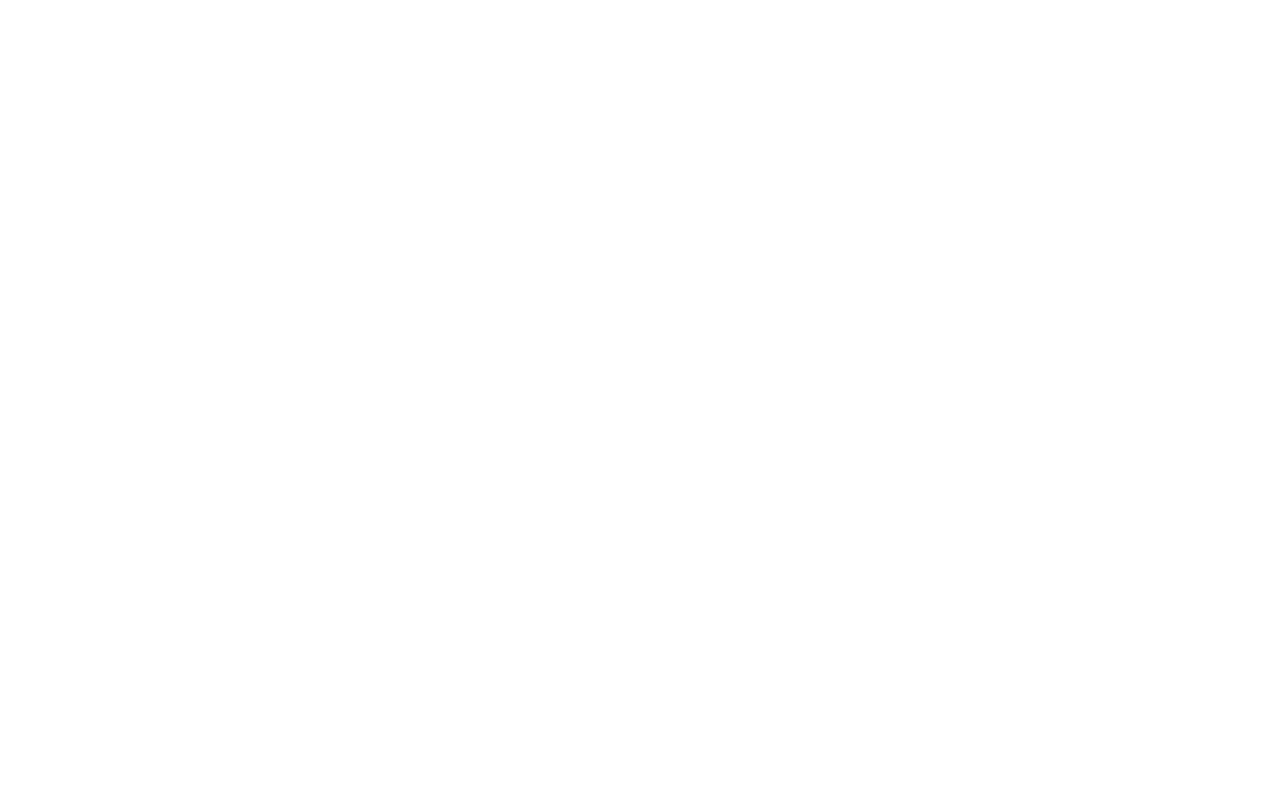
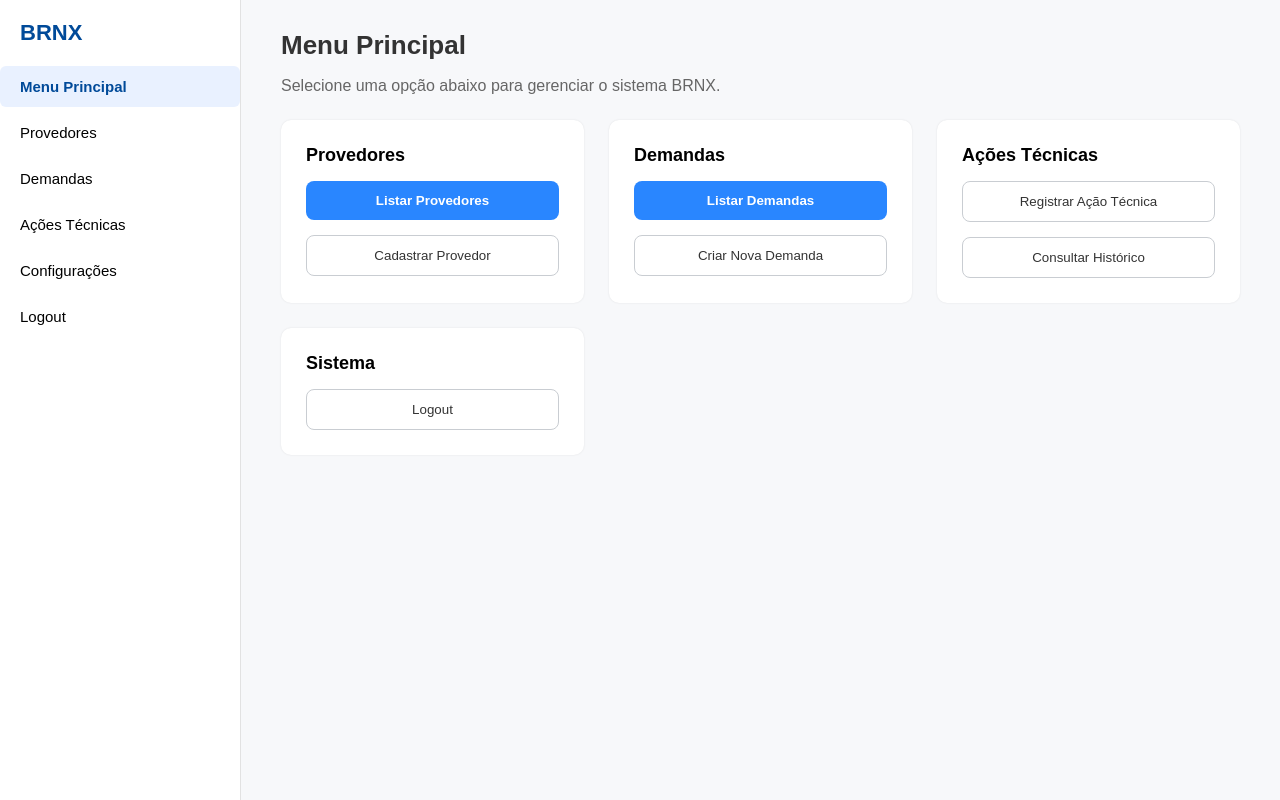
Before and after one commit to Luizfelipenog/BRNX-Teste, a React (Vite) app in the folder frontend/: page /Menu in a window 1280 px wide. Before the commit this address had no page. Built offline with nearby package versions, Linux system fonts and the light colour scheme.

Commit message:
tela menu-css

```diff
--- a/frontend/src/App.tsx
+++ b/frontend/src/App.tsx
@@ -1,11 +1,14 @@
 import { Routes, Route } from "react-router-dom";
 import Home from "./pages/Home/Home";
+import Menu from "./pages/Menu/Menu";
 
 
 export default function App() {
   return (
     <Routes>
       <Route path="/" element={<Home />} />
+      <Route path="/Menu" element={<Menu />} />
+
     </Routes>
   );
 }
--- a/frontend/src/pages/Home/Home.tsx
+++ b/frontend/src/pages/Home/Home.tsx
@@ -16,7 +16,7 @@
     setSenha("");
 
 
-    navigate("/menu");
+    navigate("/Menu");
   }
   return (
   <div className="home-container">
--- /dev/null
+++ b/frontend/src/pages/Menu/Menu.css
@@ -0,0 +1,129 @@
+/* LAYOUT GERAL */
+.menu-container {
+  display: flex;
+  height: 100vh;
+  width: 100%;
+  background: #f7f8fa;
+  font-family: Arial, Helvetica, sans-serif;
+}
+
+/* SIDEBAR */
+.sidebar {
+  width: 240px;
+  background: #fff;
+  border-right: 1px solid #e2e2e2;
+  display: flex;
+  flex-direction: column;
+  padding: 20px 0;
+}
+
+.sidebar-header {
+  padding: 0 20px 20px 20px;
+  font-size: 22px;
+  font-weight: bold;
+  color: #004a99;
+}
+
+.sidebar-nav {
+  display: flex;
+  flex-direction: column;
+  gap: 5px;
+}
+
+.sidebar-nav button {
+  background: none;
+  border: none;
+  padding: 12px 20px;
+  text-align: left;
+  font-size: 15px;
+  cursor: pointer;
+  border-radius: 6px;
+  transition: 0.2s;
+}
+
+.sidebar-nav button:hover {
+  background: #e9f1ff;
+}
+
+.sidebar-nav .active {
+  background: #e9f1ff;
+  color: #004a99;
+  font-weight: bold;
+}
+
+/* MAIN CONTENT */
+.main-content {
+  flex: 1;
+  padding: 30px 40px;
+}
+
+.main-header h1 {
+  margin: 0;
+  font-size: 26px;
+  color: #333;
+}
+
+.main-header p {
+  color: #666;
+  margin-bottom: 25px;
+}
+
+/* GRID DOS CARDS */
+.cards-grid {
+  display: grid;
+  grid-template-columns: repeat(3, 1fr);
+  gap: 25px;
+}
+
+/* CARD */
+.card {
+  background: #fff;
+  padding: 25px;
+  border-radius: 10px;
+  box-shadow: 0px 0px 2px rgba(0, 0, 0, 0.1);
+  display: flex;
+  flex-direction: column;
+  gap: 15px;
+}
+
+.card h3 {
+  margin: 0;
+  font-size: 18px;
+}
+
+/* BOTÕES */
+.btn-primary {
+  background: #2986ff;
+  color: white;
+  border: none;
+  padding: 12px;
+  border-radius: 8px;
+  cursor: pointer;
+  font-weight: bold;
+  transition: 0.2s;
+}
+
+.btn-primary:hover {
+  background: #1d6fd6;
+}
+
+.btn-secondary {
+  background: #ffffff;
+  color: #333;
+  border: 1px solid #c9cdd2;
+  padding: 12px;
+  border-radius: 8px;
+  cursor: pointer;
+  transition: 0.2s;
+}
+
+.btn-secondary:hover {
+  background: #f1f3f5;
+}
+
+/* RESPONSIVO */
+@media (max-width: 900px) {
+  .cards-grid {
+    grid-template-columns: 1fr;
+  }
+}
--- /dev/null
+++ b/frontend/src/pages/Menu/Menu.tsx
@@ -0,0 +1,68 @@
+import "./Menu.css";
+import { useNavigate } from "react-router-dom";
+
+export default function Menu() {
+  const navigate = useNavigate();
+
+  return (
+    <div className="menu-container">
+
+      {/* SIDEBAR */}
+      <aside className="sidebar">
+        <div className="sidebar-header">
+          <span className="sidebar-logo">BRNX</span>
+        </div>
+
+        <nav className="sidebar-nav">
+          <button className="active">Menu Principal</button>
+          <button>Provedores</button>
+          <button>Demandas</button>
+          <button>Ações Técnicas</button>
+          <button>Configurações</button>
+          <button onClick={() => navigate("/")}>Logout</button>
+        </nav>
+      </aside>
+
+      {/* MAIN CONTENT */}
+      <main className="main-content">
+        <header className="main-header">
+          <h1>Menu Principal</h1>
+          <p>Selecione uma opção abaixo para gerenciar o sistema BRNX.</p>
+        </header>
+
+        <div className="cards-grid">
+
+          {/* CARD PROVEDORES */}
+          <div className="card">
+            <h3>Provedores</h3>
+            <button className="btn-primary">Listar Provedores</button>
+            <button className="btn-secondary">Cadastrar Provedor</button>
+          </div>
+
+          {/* CARD DEMANDAS */}
+          <div className="card">
+            <h3>Demandas</h3>
+            <button className="btn-primary">Listar Demandas</button>
+            <button className="btn-secondary">Criar Nova Demanda</button>
+          </div>
+
+          {/* CARD AÇÕES TÉCNICAS */}
+          <div className="card">
+            <h3>Ações Técnicas</h3>
+            <button className="btn-secondary">Registrar Ação Técnica</button>
+            <button className="btn-secondary">Consultar Histórico</button>
+          </div>
+
+          {/* CARD SISTEMA */}
+          <div className="card">
+            <h3>Sistema</h3>
+            <button className="btn-secondary" onClick={() => navigate("/")}>
+              Logout
+            </button>
+          </div>
+
+        </div>
+      </main>
+    </div>
+  );
+}
```
Also changed, not shown: frontend/src/pages/Menu/menu.css (deleted), frontend/src/pages/Menu/menu.tsx (deleted).
